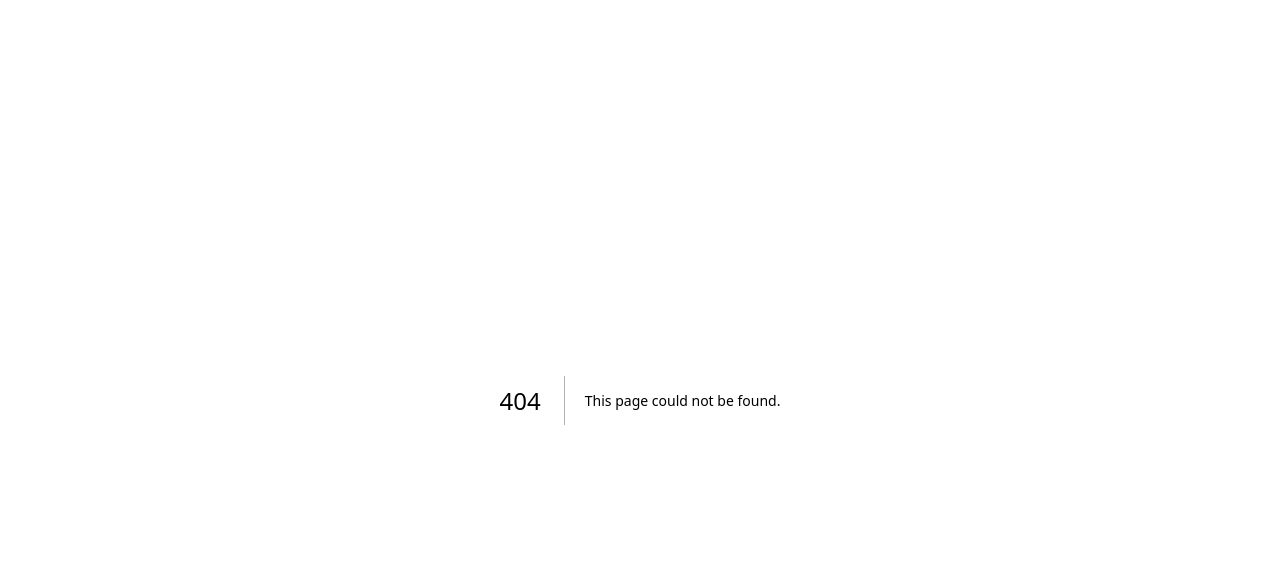
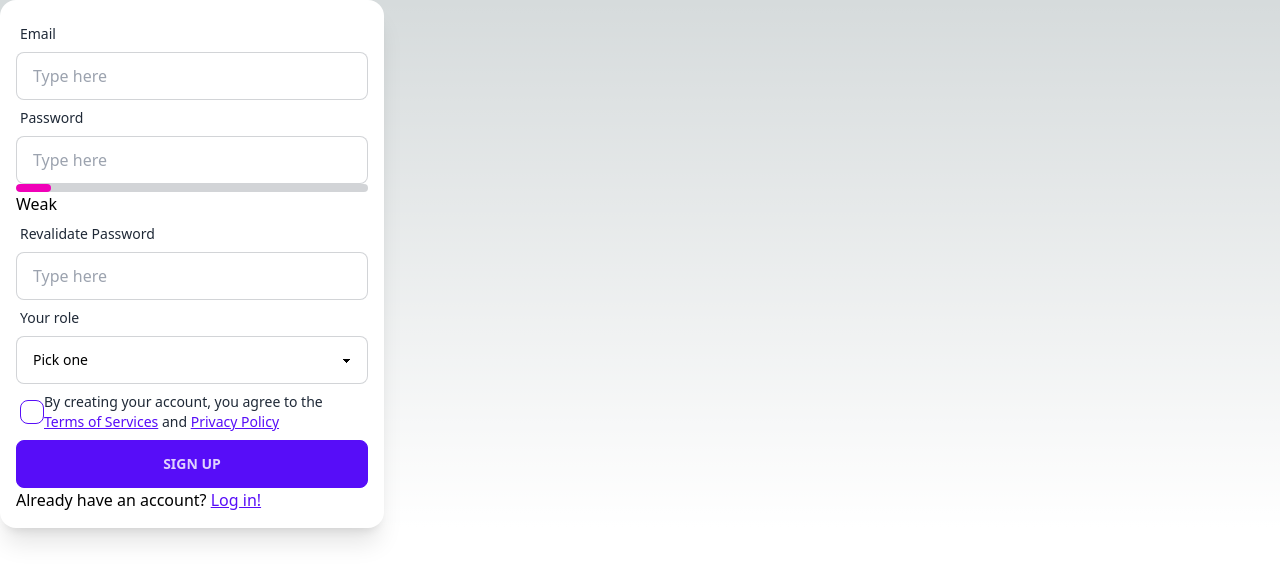
Before and after one commit to zhoooot/webui-creator, a Next.js app: page /auth/components/signup-panel in a window 1280 px wide. Before the commit this address had no page. Shown: the top 582 px of the page. Built offline with nearby package versions, Linux system fonts and the light colour scheme.

Commit message:
Sign Up Panel

```diff
--- a/src/pages/auth/components/login-panel.tsx
+++ b/src/pages/auth/components/login-panel.tsx
@@ -1,6 +1,11 @@
 import React from "react";
 
 const LogInPanel = (): JSX.Element => {
+
+  function abcxyz() {
+
+  }
+
   return (
     <div className="card card-compact w-96 bg-base-100 shadow-xl p-4">
       <div className="grid grid-cols-1">
@@ -20,7 +25,7 @@ const LogInPanel = (): JSX.Element => {
           </svg>
           Sign in with Google
         </button>
-        <button className="btn text-white bg-[#3b5998] hover:bg-[#3b5998]/90 focus:ring-4 focus:outline-none focus:ring-[#3b5998]/50 font-medium rounded-lg text-sm px-5 py-2.5 text-center inline-flex items-center dark:focus:ring-[#3b5998]/55 mb-2">
+        <button onClick={abcxyz} className="btn text-white bg-[#3b5998] hover:bg-[#3b5998]/90 focus:ring-4 focus:outline-none focus:ring-[#3b5998]/50 font-medium rounded-lg text-sm px-5 py-2.5 text-center inline-flex items-center dark:focus:ring-[#3b5998]/55 mb-2">
           <svg
             className="w-4 h-4 mr-2"
             aria-hidden="true"
--- /dev/null
+++ b/src/pages/auth/components/signup-panel.tsx
@@ -0,0 +1,81 @@
+import React from "react";
+
+const SignUpPanel = (): JSX.Element => {
+  return (
+    <div className="card card-compact w-96 bg-base-100 shadow-xl p-4">
+      <div className="grid grid-cols-1">
+        <div className="form-control w-full">
+          <label className="label">
+            <span className="label-text">Email</span>
+          </label>
+          <input
+            type="text"
+            placeholder="Type here"
+            className="input input-bordered w-full"
+          />
+        </div>
+
+        <div className="form-control w-full">
+          <label className="label">
+            <span className="label-text">Password</span>
+          </label>
+          <input
+            type="password"
+            placeholder="Type here"
+            className="input input-bordered w-full"
+          />
+        </div>
+
+        <progress
+          className="progress progress-secondary w-full"
+          value={10}
+          max="100"
+        ></progress>
+
+        <text>Weak</text>
+
+        <div className="form-control w-full">
+          <label className="label">
+            <span className="label-text">Revalidate Password</span>
+          </label>
+          <input
+            type="password"
+            placeholder="Type here"
+            className="input input-bordered w-full"
+          />
+        </div>
+
+        <div className="form-control w-full">
+          <label className="label">
+            <span className="label-text">Your role</span>
+          </label>
+          <select className="select select-bordered">
+            <option disabled selected>
+              Pick one
+            </option>
+            <option>Students</option>
+            <option>Educators</option>
+            <option>Others</option>
+          </select>
+        </div>
+
+        <div className="form-control">
+          <label className="label cursor-pointer">
+            <input type="checkbox" className="checkbox checkbox-primary" />
+            <p className="label-text">
+              By creating your account, you agree to the{" "}
+              <a className="link link-primary">Terms of Services</a> and{" "}
+              <a className="link link-primary">Privacy Policy</a>
+            </p>
+          </label>
+        </div>
+        <button className="btn btn-primary">Sign Up</button>
+      </div>
+      <p>
+        Already have an account? <a className="link link-primary" href="/auth/">Log in!</a>
+      </p>
+    </div>
+  );
+};
+
+export default SignUpPanel;
```
